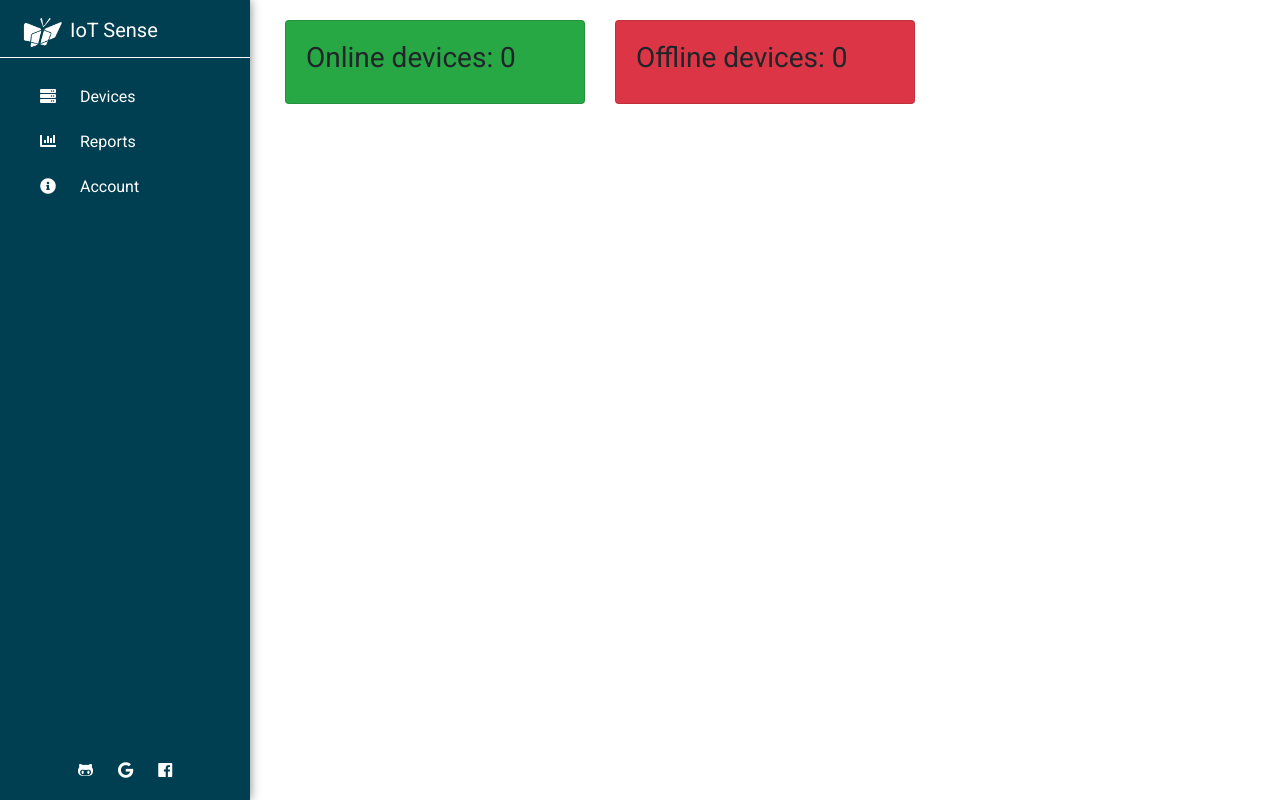
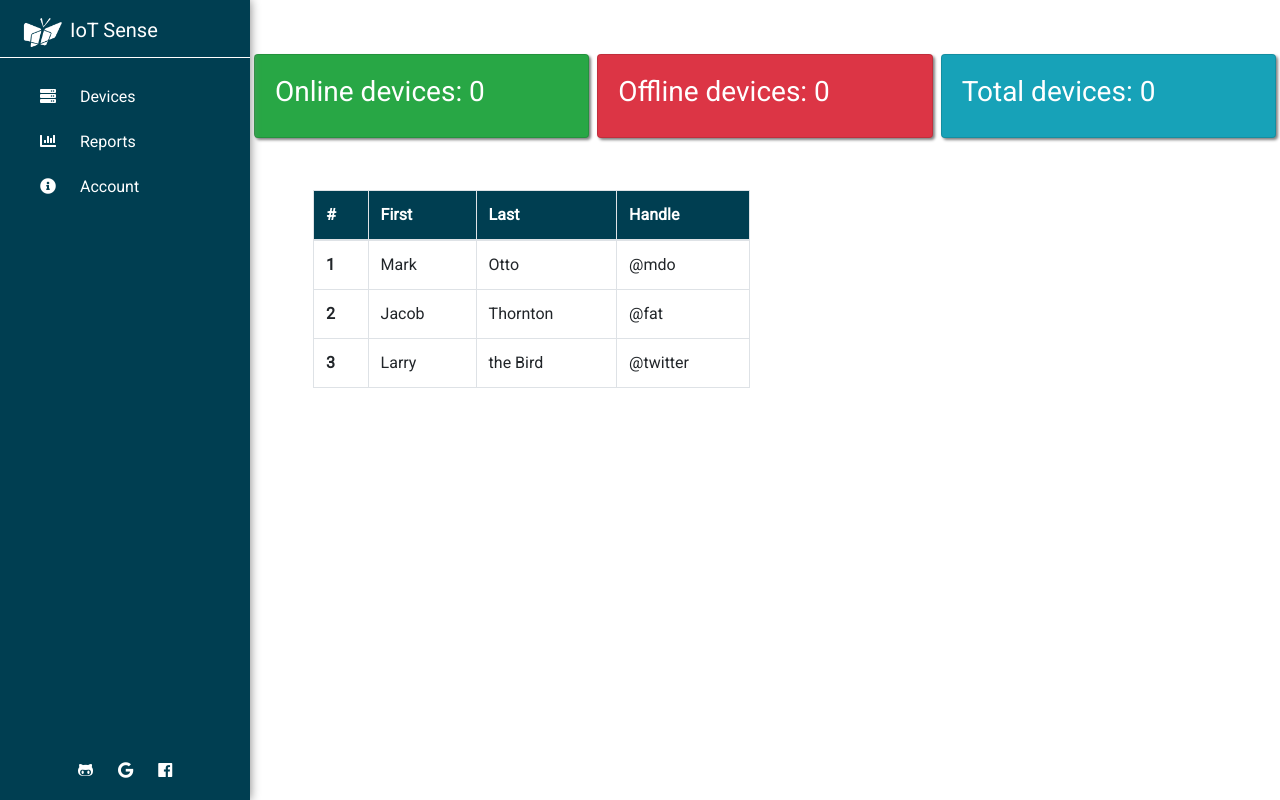
Before and after one commit to jllemus/iotSense, a Django app: template apps/reports/templates/reports/dashboard.html in a window 1280 px wide. Run offline with Django 3.2, Linux system fonts and the light colour scheme; the template is opened without the code that fills it, so the values that code supplies are empty; parts of the project's set-up code (start-up, migrations or seed data) failed here and were passed over; some libraries are stand-ins or nearby versions.

Commit message:
Improved dashboard

```diff
--- a/apps/reports/static/reports/styles/style.css
+++ b/apps/reports/static/reports/styles/style.css
@@ -27,8 +27,17 @@ hr {
     color: white;
 }
 /* Sidebar Styles */
+.card{
+    box-shadow: 2px 2px 3px grey;
+}
+
+.thead{
+    background-color: #003E51 !important;
+    color: white;
+}
+
 #wrapper {
-    padding-left: 0;
+    padding-left: 250px;
     -webkit-transition: all 1s ease;
     -moz-transition: all 1s ease;
     -o-transition: all 1s ease;
@@ -36,6 +45,7 @@ hr {
 }
 
 #sidebar-wrapper {
+    width: 250px;
     z-index: 1000;
     position: fixed;
     left: 250px;
@@ -48,13 +58,16 @@ hr {
 
 #page-content-wrapper {
     width: 100%;
-    position: absolute;
-    padding: 15px;
+    height: 100%;
+    padding-top: 50px;
+    overflow-x: scroll;
+    overflow: hidden;
 }
 /* Sidebar Styles */
 .sidebar-nav {
     padding: 10px 0 0 20px;
 }
+
 .sidebar-list ul {
     width: 250px;
     margin: 0;
@@ -80,25 +93,17 @@ hr {
     background: #00455a;
 }
 
-@media(min-width:768px) {
+@media(max-width:500px) {
     #wrapper {
-        padding-left: 250px;
+        padding-left: 180px;
+        -webkit-transition: all 1s ease;
+        -moz-transition: all 1s ease;
+        -o-transition: all 1s ease;
+        transition: all 1s ease;
     }
-    #wrapper.toggled {
-        padding-left: 0;
-    }
+
     #sidebar-wrapper {
-        width: 250px;
-    }
-    #wrapper.toggled #sidebar-wrapper {
-        width: 0;
-    }
-    #page-content-wrapper {
-        padding: 20px;
-        position: relative;
-    }
-    #wrapper.toggled #page-content-wrapper {
-        position: relative;
-        margin-right: 0;
+        padding: 0;
+        width: 180px;
     }
 }
--- a/apps/reports/templates/reports/dashboard.html
+++ b/apps/reports/templates/reports/dashboard.html
@@ -4,20 +4,65 @@
 <div class="container-fluid">
     <div class="justify-content-center inline">
         <div class="row">
-            <div class="col-md-4 sm-12">
-                <div class="card bg-success">
+            <div class="col-md-4 sm-12 p-1">
+                <div class="card bg-success text-white">
                     <div class="card-body">
                       <h3>Online devices: 0 </h3>
                     </div>
                   </div>
             </div>
-            <div class="col-md-4 sm-12">
-                <div class="card bg-danger">
+            <div class="col-md-4 sm-12 p-1">
+                <div class="card bg-danger text-white">
                     <div class="card-body">
                       <h3>Offline devices: 0 </h3>
                     </div>
                 </div>
             </div>
+            <div class="col-md-4 sm-12 p-1">
+                <div class="card bg-info text-white">
+                    <div class="card-body">
+                      <h3>Total devices: 0 </h3>
+                    </div>
+                </div>
+            </div>
+        </div>
+        <div class="row p-5">
+            <div class="col col-md-6">
+                <table class="table table-bordered table-hover">
+                    <thead class="thead">
+                      <tr>
+                        <th scope="col">#</th>
+                        <th scope="col">First</th>
+                        <th scope="col">Last</th>
+                        <th scope="col">Handle</th>
+                      </tr>
+                    </thead>
+                    <tbody>
+                      <tr>
+                        <th scope="row">1</th>
+                        <td>Mark</td>
+                        <td>Otto</td>
+                        <td>@mdo</td>
+                      </tr>
+                      <tr>
+                        <th scope="row">2</th>
+                        <td>Jacob</td>
+                        <td>Thornton</td>
+                        <td>@fat</td>
+                      </tr>
+                      <tr>
+                        <th scope="row">3</th>
+                        <td>Larry</td>
+                        <td>the Bird</td>
+                        <td>@twitter</td>
+                      </tr>
+                    </tbody>
+                </table>
+            </div>
+            <div class="col col-md-6">
+
+            </div>
+
         </div>
     </div>
     <hr>
```
